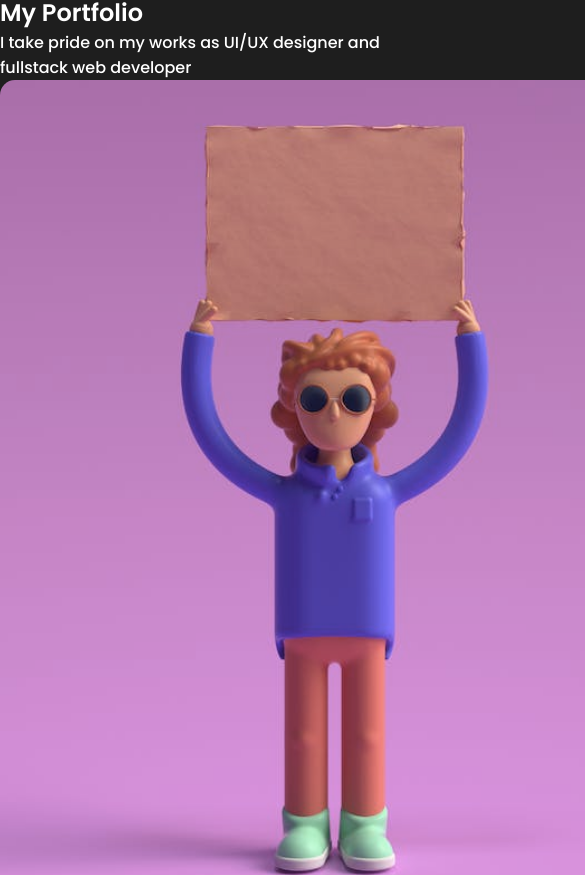
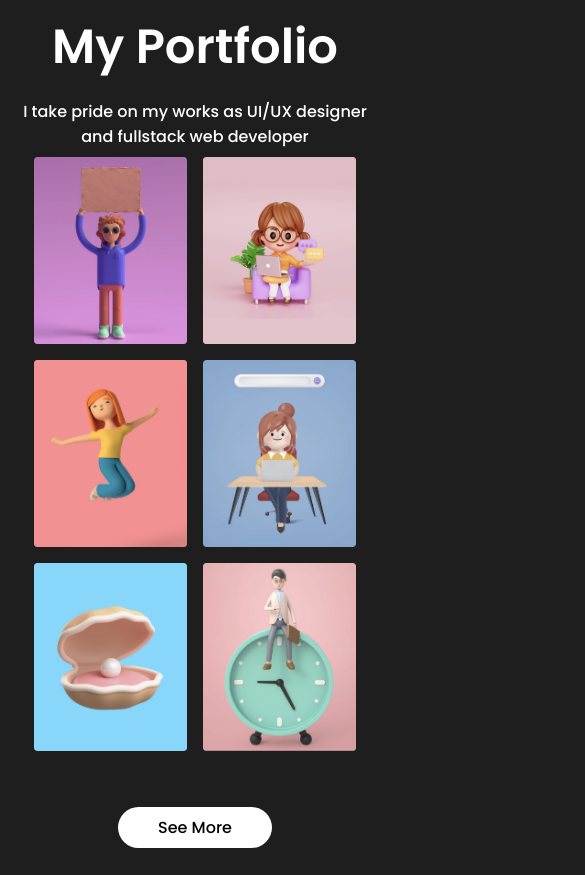
Before and after one commit to Jimzon/React-Portfolio, a React (Create React App) app: page / in a window 390 px wide. Shown: the part 1488-2363 px from the top of the page, 585 px wide, since content can reach past the window. Built offline with nearby package versions, Linux system fonts and the light colour scheme.

Commit message:
works component responsive

```diff
--- a/src/components/NavBar/navbar.css
+++ b/src/components/NavBar/navbar.css
@@ -3,7 +3,7 @@
   height: 5rem;
   width: 100vw;
   max-width: 75rem;
-  margin: 0 auto;
+  margin: 0;
   padding: 1rem 2rem;
   display: flex;
   align-items: center;
--- a/src/components/Works/works.css
+++ b/src/components/Works/works.css
@@ -0,0 +1,47 @@
+#works {
+  margin: 0 auto;
+  min-height: calc(100vh - 4rem);
+  width: 100vw;
+  max-width: 60rem;
+  display: flex;
+  flex-direction: column;
+  align-items: center;
+  justify-content: center;
+  text-align: center;
+  padding: 0 1rem;
+}
+.worksTitle {
+  margin: 1rem 0;
+  font-size: 3rem;
+}
+.worksDesc {
+  font-weight: 300;
+  font-size: 1rem;
+  max-width: 45rem;
+}
+.worksImgs {
+  display: flex;
+  align-items: center;
+  flex-wrap: wrap;
+  justify-content: center;
+  width: 100vw;
+  max-width: 65rem;
+}
+.worksImg {
+  object-fit: cover;
+  height: 20rem;
+  margin: 0.5rem;
+}
+.workBtn {
+  margin: 3rem 0;
+  padding: 0.5rem 2.5rem;
+  border: none;
+  border-radius: 2rem;
+  background: white;
+  font-size: 1rem;
+}
+@media screen and (max-width: 585px) {
+  .worksImg {
+    height: 48vw;
+  }
+}
--- a/src/components/Works/works.js
+++ b/src/components/Works/works.js
@@ -9,8 +9,8 @@
 
 const Works = () => {
   return (
-    <section id="work">
-      <h2 className="workstitle">My Portfolio</h2>
+    <section id="works">
+      <h2 className="worksTitle">My Portfolio</h2>
       <span>
         I take pride on my works as UI/UX designer and fullstack web developer
       </span>
@@ -22,6 +22,7 @@
         <img className="worksImg" src={Portfolio5} alt="" />
         <img className="worksImg" src={Portfolio6} alt="" />
       </div>
+      <button className="workBtn">See More</button>
     </section>
   );
 };
```
